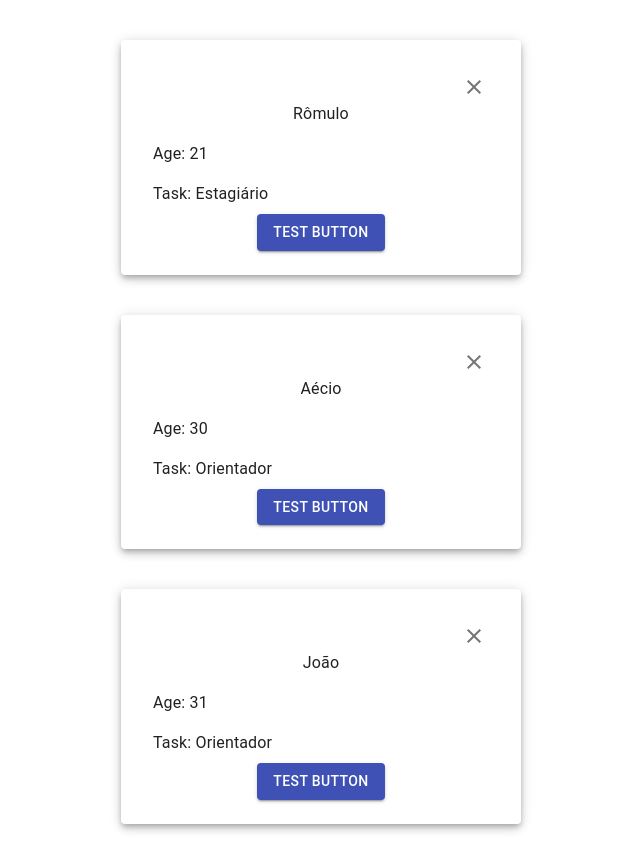
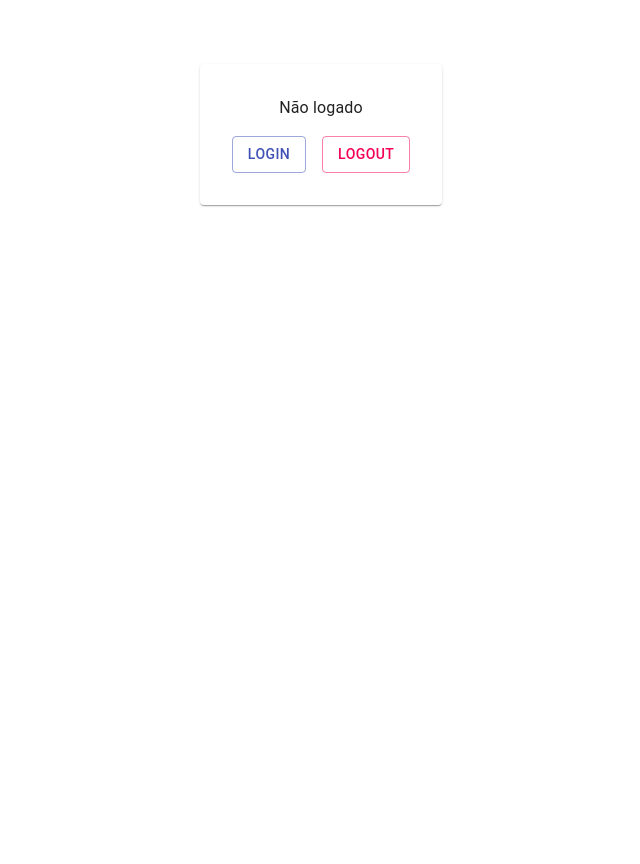
Before and after one commit to valentimcanejo/react-study, a React (Create React App) app: page / in a window 1280 px wide. Shown: the whole page, without its empty margins (319-959 px from the left). After the commit the page ends 800 px from the top, so only its background shows below. Built offline with nearby package versions, Linux system fonts and the light colour scheme.

Commit message:
Add conditional component

```diff
--- a/src/App.tsx
+++ b/src/App.tsx
@@ -5,17 +5,19 @@ import Message from "./components/HelloWorld";
 import { Box, Grid } from "@material-ui/core";
 import TestingProps from "./components/TestingProps";
 import StringsArray from "./components/StringsArray";
+import ConditionalRendering from "./components/ConditionalRendering";
 
 function App() {
   return (
     <Box>
-      <StringsArray
+      <ConditionalRendering />
+      {/* <StringsArray
         persons={[{ name: "Rômulo", age: 21, task: "Estagiário" }]}
       />
       <StringsArray
         persons={[{ name: "Aécio", age: 30, task: "Orientador" }]}
       />
-      <StringsArray persons={[{ name: "João", age: 31, task: "Orientador" }]} />
+      <StringsArray persons={[{ name: "João", age: 31, task: "Orientador" }]} /> */}
 
       {/* <TestingProps name={"Rômulo"} age={21} task={"Estagiário"} />
       <TestingProps name={"Aécio"} age={30} task={"Orientador"} />
--- /dev/null
+++ b/src/components/ConditionalRendering.tsx
@@ -0,0 +1,76 @@
+import {
+  Box,
+  Button,
+  Grid,
+  IconButton,
+  makeStyles,
+  Paper,
+  Typography,
+} from "@material-ui/core";
+import React, { useState } from "react";
+import CloseIcon from "@material-ui/icons/Close";
+
+const useStyles = makeStyles((theme) => ({
+  paper: {
+    padding: theme.spacing(3),
+    textAlign: "center",
+  },
+  typography: {
+    padding: theme.spacing(1),
+  },
+  button: {
+    margin: theme.spacing(1),
+  },
+}));
+
+const Message = () => {
+  const [isLogged, setLogged] = useState(false);
+
+  function login() {
+    if (isLogged !== true) {
+      alert("Logged in");
+    }
+
+    setLogged(true);
+  }
+  function logout() {
+    if (isLogged !== false) {
+      alert("Logged out");
+    }
+    setLogged(false);
+  }
+  const classes = useStyles();
+  return (
+    <Box m={8}>
+      <Grid container justifyContent="center" alignItems="center">
+        <Paper className={classes.paper}>
+          {isLogged ? (
+            <Grid item>
+              <Typography className={classes.typography}>Logado</Typography>
+            </Grid>
+          ) : (
+            <Typography className={classes.typography}>Não logado</Typography>
+          )}
+          <Button
+            className={classes.button}
+            onClick={login}
+            color="primary"
+            variant="outlined"
+          >
+            Login
+          </Button>
+          <Button
+            className={classes.button}
+            onClick={logout}
+            color="secondary"
+            variant="outlined"
+          >
+            Logout
+          </Button>
+        </Paper>
+      </Grid>
+    </Box>
+  );
+};
+
+export default Message;
```
